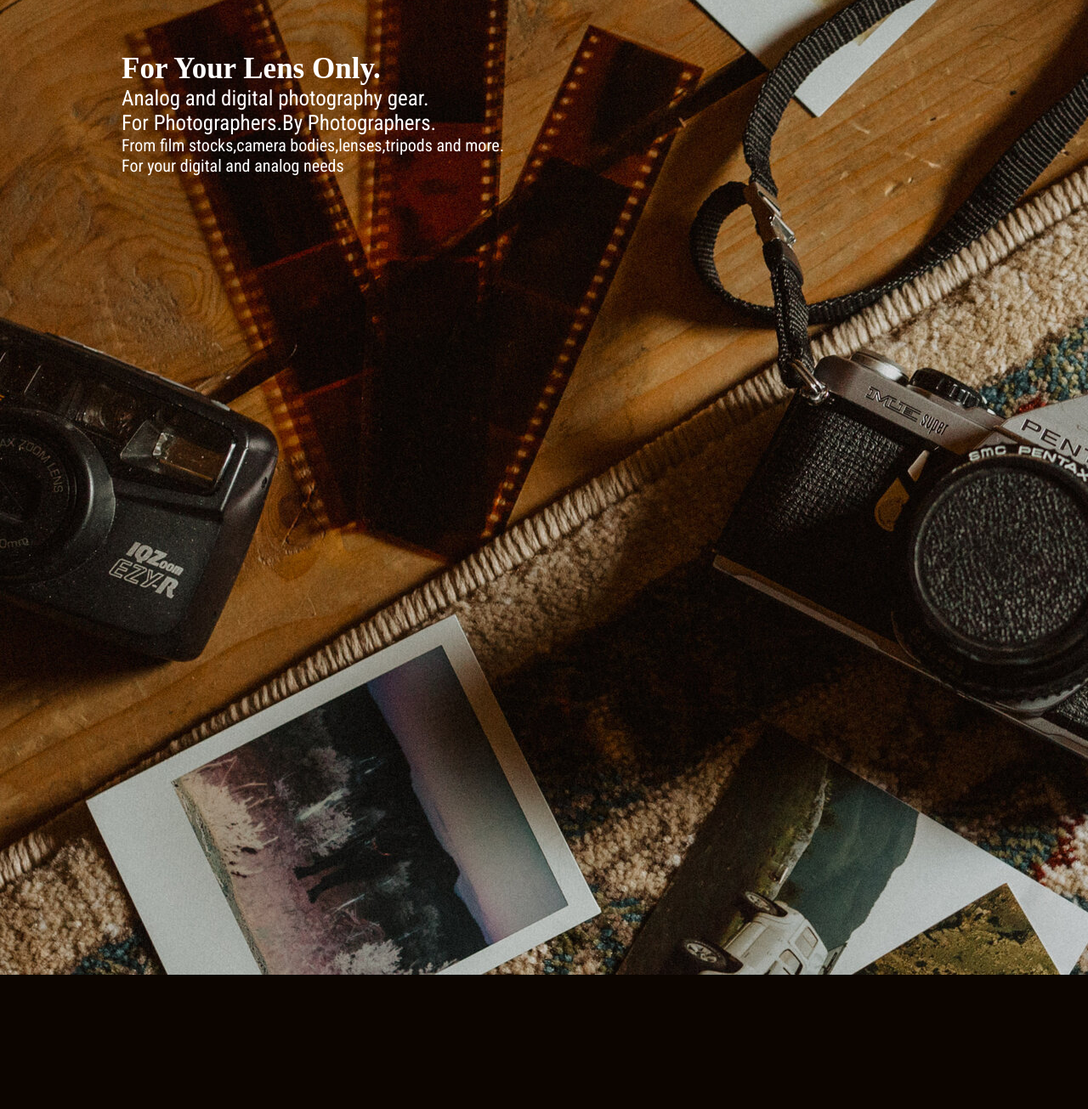
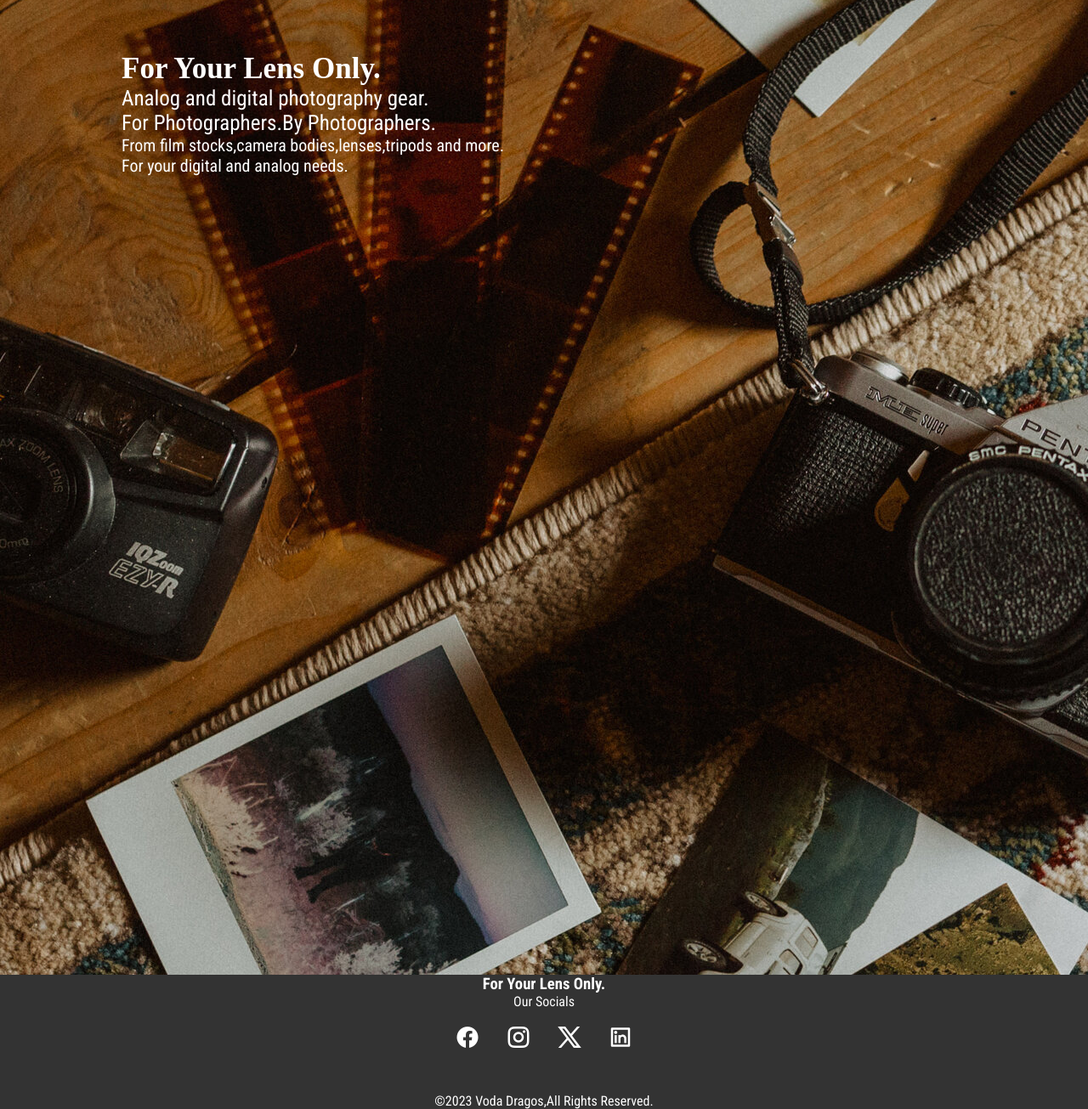
Before and after one commit to dragosdra/flaskdiplomaproject, a Flask app: page / in a window 1280 px wide. Shown: the part 165-1470 px from the top of the page at 85% size. Before the commit the page ends 1312 px from the top, so only its background shows below. Run offline with Flask 3, Linux system fonts and the light colour scheme.

Commit message:
added copyright notice

```diff
--- a/static/style.css
+++ b/static/style.css
@@ -168,4 +168,48 @@ section{
 }
 .menu__item:hover {
   background-color: #CFD8DC;
+  color: #050505;
 }
+footer{
+  margin: 0;
+  padding: 0;
+  box-sizing: border-box;
+  top: 20px;
+  background: #333;
+  color: white;
+  font-family: sans-serif;
+}
+.footer-content{
+  display: flex;
+  align-items: center;
+  justify-content: center;
+  flex-direction: column;
+  text-align: center;
+}
+.footer-bottom{
+  align-items: center;
+  justify-content: center;
+  text-align: center;
+}
+.socials{
+  list-style: none;
+  display: flex;
+  align-items: center;
+  justify-content: center;
+  margin: 1rem 0 3rem 0;
+
+}
+.socials li{
+  margin: 0  15px ;
+}
+.socials a{
+  text-decoration: none;
+  color: #fff;
+}
+.socials i{
+  font-size: 30px;
+}
+.socials  a:hover i{
+  color: #050505;
+  transition-duration: .25s;
+}
--- a/templates/index.html
+++ b/templates/index.html
@@ -44,11 +44,26 @@
             <h2>Analog and digital photography gear.</h5>
             <h3>For Photographers.By Photographers.</h3>
             <p>From film stocks,camera bodies,lenses,tripods and more.<br> For your digital
-                and analog needs
+                and analog needs.
             </p>
         </div>
     </section>
     <!--JAVASCRIPT-->
     <script src="/static/script.js"></script>
+    <footer>
+        <div class="footer-content">
+            <h3>For Your Lens Only.</h3>
+            <p>Our Socials</p>
+            <ul class="socials">
+                <li><a href="#"><i class="ri-facebook-circle-fill"></i></a></li>
+                <li><a href="#"><i class="ri-instagram-line"></i></a></li>
+                <li><a href="#"><i class="ri-twitter-x-line"></i></a></li>
+                <li><a href="#"><i class="ri-linkedin-box-line"></i></a></li>
+            </ul>
+        </div>
+        <div class="footer-bottom">
+            <p>&copy;2023 Voda Dragos,All Rights Reserved.</p>
+        </div>
+    </footer>
 </body>
 </html>
```
Also changed, not shown: templates/products.html (+28 -6 lines), static/pstyle.css (added).
